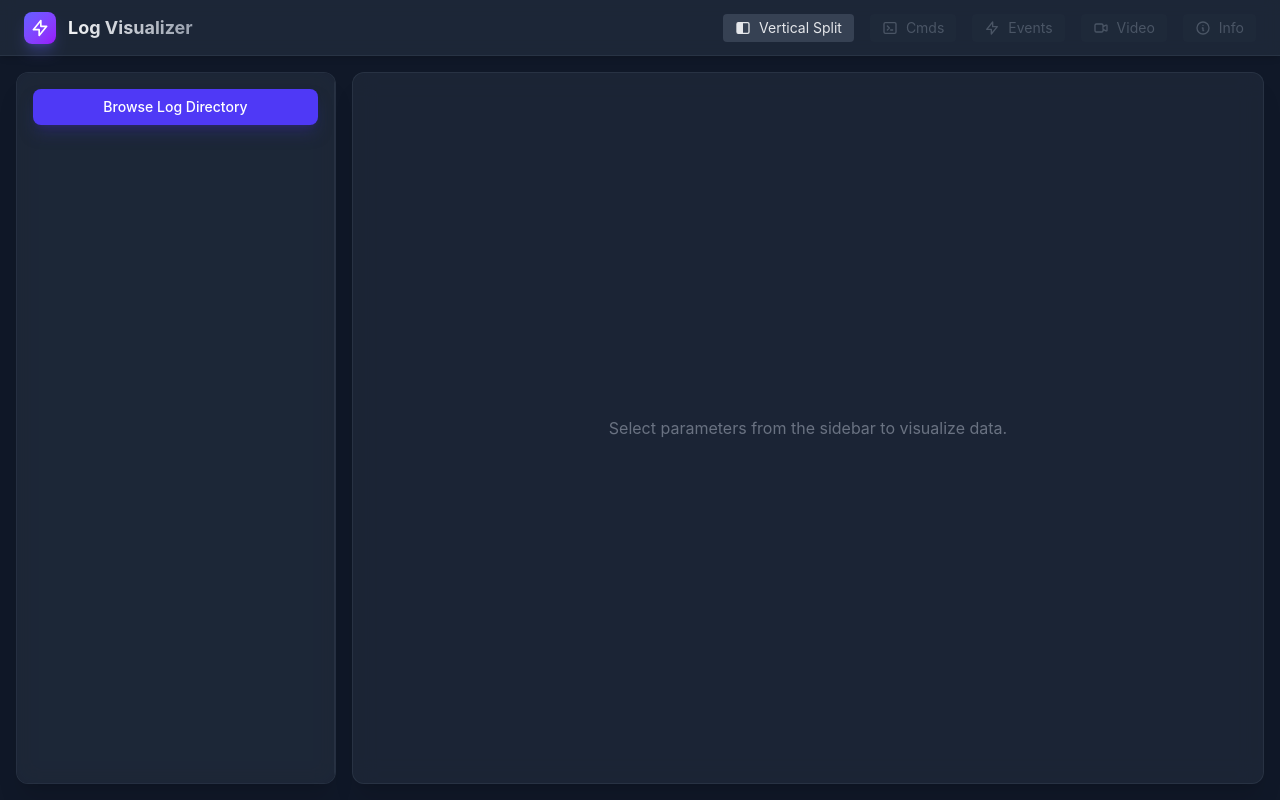
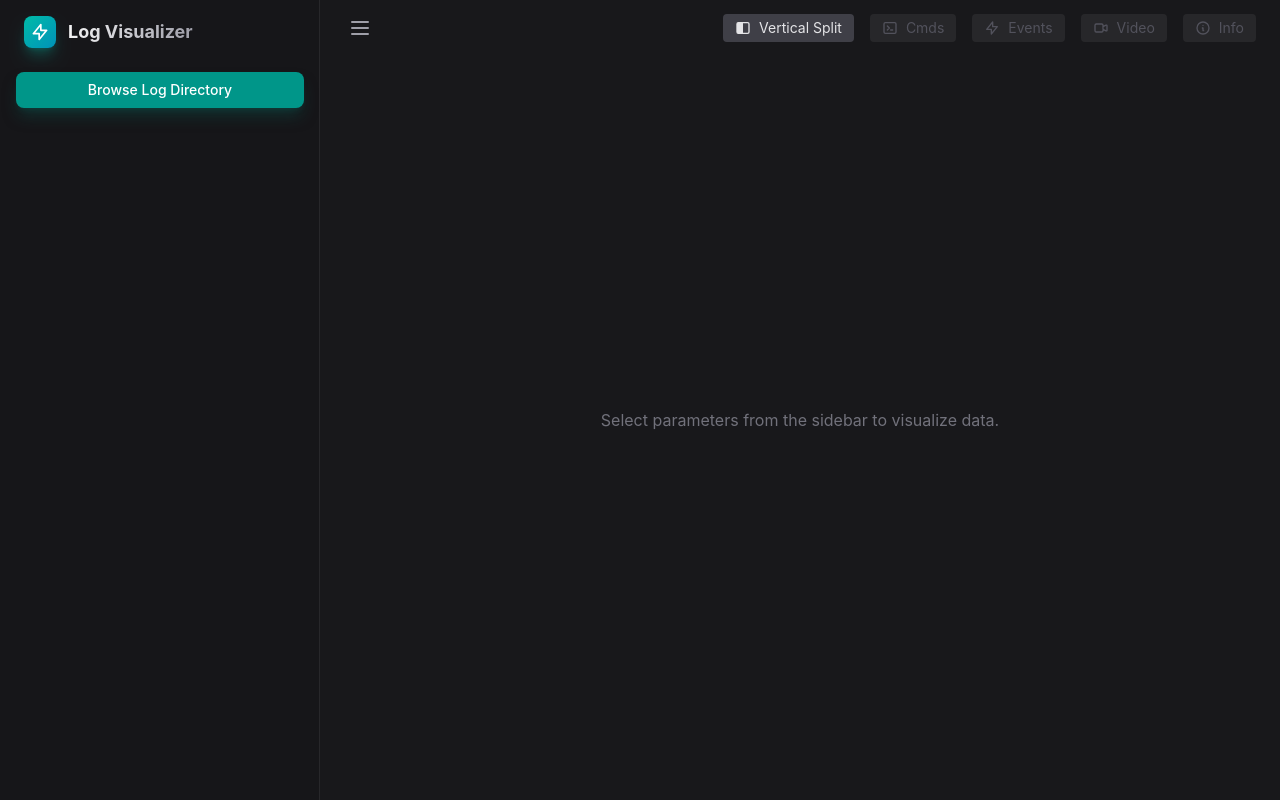
Before and after one commit to flslab/fls-cf-log-visualizer, a Vue app: page / in a window 1280 px wide. Built offline with nearby package versions, Linux system fonts and the light colour scheme.

Commit message:
update layout and colors

```diff
--- a/src/App.vue
+++ b/src/App.vue
@@ -1,23 +1,41 @@
 <template>
-  <div class="h-screen w-screen bg-gray-900 text-gray-100 flex flex-col font-sans overflow-hidden selection:bg-indigo-500/30">
+  <div class="h-screen w-screen bg-zinc-900 text-zinc-100 flex font-sans overflow-hidden selection:bg-teal-500/30">
 
-    <!-- Top Navigation Bar -->
-    <header class="h-14 bg-gray-800/90 backdrop-blur border-b border-gray-700/50 flex items-center justify-between px-6 shadow-md z-10">
-      <div class="flex items-center space-x-3">
-        <div class="w-8 h-8 rounded-lg bg-gradient-to-br from-indigo-500 to-purple-600 flex items-center justify-center shadow-lg shadow-indigo-500/30">
-          <svg class="w-5 h-5 text-white" fill="none" viewBox="0 0 24 24" stroke="currentColor">
-            <path stroke-linecap="round" stroke-linejoin="round" stroke-width="2" d="M13 10V3L4 14h7v7l9-11h-7z" />
-          </svg>
+    <!-- Sidebar -->
+    <aside
+      class="flex-shrink-0 transition-all duration-300 border-r border-zinc-800 overflow-hidden"
+      :class="isSidebarOpen ? 'w-80' : 'w-0'"
+    >
+      <div class="h-full w-80">
+        <Sidebar />
+      </div>
+    </aside>
+
+    <!-- Main Content Area -->
+    <main class="flex-1 flex flex-col min-w-0 overflow-hidden">
+
+      <!-- Top Navigation Bar -->
+      <header class="h-14 flex items-center justify-between px-6 z-10 shrink-0">
+        <div class="flex items-center space-x-4">
+          <button
+            @click="isSidebarOpen = !isSidebarOpen"
+            class="text-zinc-400 hover:text-zinc-200 transition-colors p-1 rounded hover:bg-zinc-800"
+            title="Toggle Sidebar"
+          >
+            <svg class="w-6 h-6" fill="none" viewBox="0 0 24 24" stroke="currentColor">
+              <path stroke-linecap="round" stroke-linejoin="round" stroke-width="2" d="M4 6h16M4 12h16M4 18h16" />
+            </svg>
+          </button>
+
+          <div v-if="store.currentTime !== null" class="text-sm">
+            Time: <span class="text-teal-400 font-mono">{{ store.currentTime.toFixed(3) }}s</span>
+          </div>
         </div>
-        <h1 class="text-lg font-bold bg-clip-text text-transparent bg-gradient-to-r from-gray-100 to-gray-400">
-          Log Visualizer
-        </h1>
-      </div>
 
-      <div class="flex space-x-4 items-center text-sm text-gray-400">
+        <div class="flex space-x-4 items-center text-sm text-zinc-400">
         <button
           @click="store.toggleSplitMode()"
-          class="px-3 py-1 bg-gray-700 hover:bg-gray-600 rounded text-gray-200 transition-colors flex items-center space-x-2"
+          class="px-3 py-1 bg-zinc-700 hover:bg-zinc-600 rounded text-zinc-200 transition-colors flex items-center space-x-2"
           title="Toggle Split Layout"
         >
           <svg v-if="store.splitMode === 'vertical'" class="w-4 h-4" fill="none" viewBox="0 0 24 24">
@@ -36,8 +54,8 @@
           :disabled="!store.hasCommands"
           class="px-3 py-1 rounded transition-colors flex items-center space-x-2"
           :class="[
-            !store.hasCommands ? 'bg-gray-800 text-gray-600 cursor-not-allowed' :
-            store.showCommands ? 'bg-indigo-600 hover:bg-indigo-500 text-gray-200' : 'bg-gray-700 hover:bg-gray-600 text-gray-200'
+            !store.hasCommands ? 'bg-zinc-800 text-zinc-600 cursor-not-allowed' :
+            store.showCommands ? 'bg-teal-900 hover:bg-teal-700 text-teal-200' : 'bg-zinc-700 hover:bg-zinc-600 text-zinc-200'
           ]"
           title="Toggle Command Markers"
         >
@@ -52,8 +70,8 @@
           :disabled="!store.hasEvents"
           class="px-3 py-1 rounded transition-colors flex items-center space-x-2"
           :class="[
-            !store.hasEvents ? 'bg-gray-800 text-gray-600 cursor-not-allowed' :
-            store.showEvents ? 'bg-indigo-600 hover:bg-indigo-500 text-gray-200' : 'bg-gray-700 hover:bg-gray-600 text-gray-200'
+            !store.hasEvents ? 'bg-zinc-800 text-zinc-600 cursor-not-allowed' :
+            store.showEvents ? 'bg-teal-900 hover:bg-teal-700 text-teal-200' : 'bg-zinc-700 hover:bg-zinc-600 text-zinc-200'
           ]"
           title="Toggle Event Markers"
         >
@@ -68,8 +86,8 @@
           :disabled="!store.hasVideos"
           class="px-3 py-1 rounded transition-colors flex items-center space-x-2"
           :class="[
-            !store.hasVideos ? 'bg-gray-800 text-gray-600 cursor-not-allowed' :
-            store.showVideoView ? 'bg-indigo-600 hover:bg-indigo-500 text-gray-200' : 'bg-gray-700 hover:bg-gray-600 text-gray-200'
+            !store.hasVideos ? 'bg-zinc-800 text-zinc-600 cursor-not-allowed' :
+            store.showVideoView ? 'bg-teal-900 hover:bg-teal-700 text-teal-200' : 'bg-zinc-700 hover:bg-zinc-600 text-zinc-200'
           ]"
           title="Toggle Video Panel"
         >
@@ -84,8 +102,8 @@
           :disabled="!store.hasInfo"
           class="px-3 py-1 rounded transition-colors flex items-center space-x-2"
           :class="[
-            !store.hasInfo ? 'bg-gray-800 text-gray-600 cursor-not-allowed' :
-            store.showInfoView ? 'bg-indigo-600 hover:bg-indigo-500 text-gray-200' : 'bg-gray-700 hover:bg-gray-600 text-gray-200'
+            !store.hasInfo ? 'bg-zinc-800 text-zinc-600 cursor-not-allowed' :
+            store.showInfoView ? 'bg-teal-900 hover:bg-teal-700 text-teal-200' : 'bg-zinc-700 hover:bg-zinc-600 text-zinc-200'
           ]"
           title="Toggle Drone Info"
         >
@@ -95,23 +113,11 @@
           <span>Info</span>
         </button>
 
-        <div v-if="store.currentTime !== null" class="ml-4">
-          Time: <span class="text-indigo-400 font-mono">{{ store.currentTime.toFixed(3) }}s</span>
-        </div>
       </div>
     </header>
 
-    <!-- Main Content Area -->
-    <main class="flex-1 flex overflow-hidden p-4 gap-4">
-
-      <!-- Sidebar -->
-      <aside class="w-80 flex-shrink-0 transition-all duration-300">
-        <div class="h-full glass-panel overflow-hidden">
-          <Sidebar />
-        </div>
-      </aside>
-
-      <!-- Plot and Video Area -->
+    <!-- Plot and Video Area -->
+    <div class="flex-1 flex p-4 pt-0 gap-4 overflow-hidden">
       <div
         class="flex-1 min-w-0 flex gap-4 transition-all duration-300"
         :class="store.splitMode === 'vertical' ? 'flex-row' : 'flex-col'"
@@ -127,7 +133,7 @@
           class="transition-all duration-300 flex gap-4"
           :class="store.splitMode === 'vertical' ? 'flex-col w-1/3 min-w-[300px]' : 'flex-row h-1/3 min-h-[250px] w-full'"
         >
-          <div v-if="store.showVideoView && store.selectedVideo" class="flex-1 min-h-[200px] min-w-[300px] bg-black rounded-xl overflow-hidden border border-gray-700/50 shadow-2xl relative">
+          <div v-if="store.showVideoView && store.selectedVideo" class="flex-1 min-h-[200px] min-w-[300px] bg-black rounded-xl overflow-hidden border border-[#2a2a2a] shadow-2xl relative">
             <VideoPlayer />
           </div>
           <div v-if="store.showInfoView" class="flex-1 min-h-[200px] min-w-[300px] relative">
@@ -135,13 +141,16 @@
           </div>
         </section>
       </div>
-
+    </div>
     </main>
   </div>
 </template>
 
 <script setup>
+import { ref } from 'vue';
 import { store } from './store';
+
+const isSidebarOpen = ref(true);
 import Sidebar from './components/Sidebar.vue';
 import PlotArea from './components/PlotArea.vue';
 import VideoPlayer from './components/VideoPlayer.vue';
--- a/src/components/InfoPanel.vue
+++ b/src/components/InfoPanel.vue
@@ -1,41 +1,41 @@
 <template>
-  <div class="h-full w-full bg-gray-800/80 backdrop-blur-md rounded-xl border border-gray-700/50 shadow-xl overflow-y-auto p-4 custom-scrollbar text-sm text-gray-300">
-    <h2 class="text-lg font-semibold text-gray-100 mb-4 flex items-center gap-2">
-      <svg class="w-5 h-5 text-indigo-400" fill="none" viewBox="0 0 24 24" stroke="currentColor">
+  <div class="h-full w-full bg-zinc-800/80 backdrop-blur-md rounded-xl border border-zinc-700/50 shadow-xl overflow-y-auto p-4 custom-scrollbar text-sm text-zinc-300">
+    <h2 class="text-lg font-semibold text-zinc-100 mb-4 flex items-center gap-2">
+      <svg class="w-5 h-5 text-teal-400" fill="none" viewBox="0 0 24 24" stroke="currentColor">
         <path stroke-linecap="round" stroke-linejoin="round" stroke-width="2" d="M13 16h-1v-4h-1m1-4h.01M21 12a9 9 0 11-18 0 9 9 0 0118 0z" />
       </svg>
-      Drone Information
+      Controller Configurations
     </h2>
 
-    <div v-if="Object.keys(store.drones).length === 0" class="text-gray-500 italic">
+    <div v-if="Object.keys(store.drones).length === 0" class="text-zinc-500 italic">
       No data loaded.
     </div>
 
     <div v-else class="space-y-6">
-      <div v-for="(drone, droneId) in store.drones" :key="droneId" class="bg-gray-900/50 rounded-lg p-4 border border-gray-700/50">
-        <h3 class="text-md font-bold text-indigo-300 mb-3 border-b border-gray-700 pb-2">
+      <div v-for="(drone, droneId) in store.drones" :key="droneId" class="bg-zinc-900/50 rounded-lg p-4 border border-zinc-700/50">
+        <h3 class="text-md font-bold text-teal-300 mb-3 border-b border-zinc-700 pb-2">
           {{ droneId }}
         </h3>
 
         <div v-if="drone.git_ver" class="mb-4">
-          <span class="text-gray-500 text-xs font-semibold uppercase tracking-wider">Git Version</span>
-          <div class="mt-1 font-mono text-xs bg-gray-950 p-2 rounded text-green-400 border border-gray-800 break-all">
+          <span class="text-zinc-500 text-xs font-semibold uppercase tracking-wider">Git Version</span>
+          <div class="mt-1 font-mono text-xs bg-zinc-950 p-2 rounded text-green-400 border border-zinc-800 break-all">
             {{ drone.git_ver }}
           </div>
         </div>
 
         <div v-if="drone.args && Object.keys(drone.args).length > 0">
-          <span class="text-gray-500 text-xs font-semibold uppercase tracking-wider mb-2 block">Arguments</span>
-          <div class="grid grid-cols-1 xl:grid-cols-2 gap-x-6 gap-y-2">
-            <div v-for="(value, key) in drone.args" :key="key" class="flex justify-between border-b border-gray-800/50 py-1">
-              <span class="text-gray-400 font-mono text-xs">{{ key }}</span>
-              <span class="text-gray-200 text-xs text-right break-words max-w-[50%]">
+          <span class="text-zinc-500 text-xs font-semibold uppercase tracking-wider mb-2 block">Arguments</span>
+          <div class="grid grid-cols-1 gap-x-6 gap-y-2">
+            <div v-for="(value, key) in drone.args" :key="key" class="flex justify-between border-b border-zinc-800/50 py-1">
+              <span class="text-zinc-400 font-mono text-xs break-words">{{ key }}</span>
+              <span class="text-zinc-200 text-xs text-right break-words max-w-[60%]">
                 {{ formatValue(value) }}
               </span>
             </div>
           </div>
         </div>
-        <div v-else class="text-xs text-gray-600 italic">No arguments found.</div>
+        <div v-else class="text-xs text-zinc-600 italic">No arguments found.</div>
       </div>
     </div>
   </div>
--- a/src/components/PlotArea.vue
+++ b/src/components/PlotArea.vue
@@ -1,6 +1,6 @@
 <template>
-  <div class="h-full w-full bg-gray-800/80 backdrop-blur-md rounded-xl border border-gray-700/50 shadow-xl overflow-hidden flex flex-col p-2">
-    <div v-if="store.selectedParams.length === 0" class="flex-1 flex items-center justify-center text-gray-500">
+  <div class="h-full w-full overflow-hidden flex flex-col p-2">
+    <div v-if="store.selectedParams.length === 0" class="flex-1 flex items-center justify-center text-zinc-500">
       Select parameters from the sidebar to visualize data.
     </div>
     <v-chart
--- a/src/components/Sidebar.vue
+++ b/src/components/Sidebar.vue
@@ -1,16 +1,28 @@
 <template>
-  <div class="h-full flex flex-col p-4 bg-gray-800/80 backdrop-blur-md border-r border-gray-700/50 text-sm overflow-hidden">
-    <div class="mb-6 space-y-2">
+  <div class="h-full flex flex-col p-4 bg-zinc-950/10 text-sm overflow-hidden">
+
+    <div class="flex items-center space-x-3 mb-6 px-2 shrink-0">
+      <div class="w-8 h-8 rounded-lg bg-gradient-to-br from-teal-500 to-cyan-600 flex items-center justify-center shadow-lg shadow-teal-500/30 shrink-0">
+        <svg class="w-5 h-5 text-white" fill="none" viewBox="0 0 24 24" stroke="currentColor">
+          <path stroke-linecap="round" stroke-linejoin="round" stroke-width="2" d="M13 10V3L4 14h7v7l9-11h-7z" />
+        </svg>
+      </div>
+      <h1 class="text-lg font-bold bg-clip-text text-transparent bg-gradient-to-r from-zinc-100 to-zinc-400 truncate">
+        Log Visualizer
+      </h1>
+    </div>
+
+    <div class="mb-6 space-y-2 shrink-0">
       <button
         @click="loadDirectory"
-        class="w-full py-2 px-4 bg-indigo-600 hover:bg-indigo-500 rounded-lg text-white font-medium transition-colors shadow-lg shadow-indigo-900/50"
+        class="w-full py-2 px-4 bg-teal-600 hover:bg-teal-500 rounded-lg text-white font-medium transition-colors shadow-lg shadow-teal-900/50"
       >
         Browse Log Directory
       </button>
       <button
         v-if="store.selectedParams.length > 0"
         @click="store.clearSelectedParams()"
-        class="w-full py-2 px-4 bg-gray-700 hover:bg-gray-600 rounded-lg text-white font-medium transition-colors border border-gray-600"
+        class="w-full py-2 px-4 bg-zinc-700 hover:bg-zinc-600 rounded-lg text-white font-medium transition-colors border border-zinc-600"
       >
         Clear Plot
       </button>
@@ -20,19 +32,19 @@
 
       <!-- Videos Section -->
       <div v-if="store.videos.length > 1">
-        <h3 class="text-xs font-semibold text-gray-400 uppercase tracking-wider mb-2">Select Video</h3>
+        <h3 class="text-xs font-semibold text-zinc-400 uppercase tracking-wider mb-2">Select Video</h3>
         <div class="space-y-1 mb-6">
           <label
             v-for="video in store.videos"
             :key="video.name"
-            class="flex items-center space-x-2 px-3 py-2 rounded-lg cursor-pointer transition-colors hover:bg-gray-700/50 text-gray-300"
+            class="flex items-center space-x-2 px-3 py-2 rounded-lg cursor-pointer transition-colors hover:bg-zinc-700/50 text-zinc-300"
           >
             <input
               type="radio"
               name="videoSelection"
               :checked="store.selectedVideo?.name === video.name"
               @change="store.selectedVideo = video"
-              class="rounded-full bg-gray-900 border-gray-600 text-indigo-500 focus:ring-indigo-500/50"
+              class="rounded-full bg-zinc-900 border-zinc-600 text-teal-500 focus:ring-teal-500/50"
             />
             <span class="truncate">{{ video.name }}</span>
           </label>
@@ -42,7 +54,7 @@
       <!-- Drones Section -->
       <div v-if="Object.keys(store.drones).length > 0">
         <div class="flex items-center justify-between mb-2">
-          <h3 class="text-xs font-semibold text-gray-400 uppercase tracking-wider">Drones</h3>
+          <h3 class="text-xs font-semibold text-zinc-400 uppercase tracking-wider">Drones</h3>
         </div>
 
         <!-- Search Input -->
@@ -51,36 +63,36 @@
             v-model="searchQuery"
             type="text"
             placeholder="Search parameters..."
-            class="w-full bg-gray-900 border border-gray-700 rounded-lg px-3 py-2 text-sm text-gray-200 placeholder-gray-500 focus:outline-none focus:border-indigo-500 focus:ring-1 focus:ring-indigo-500 transition-colors"
+            class="w-full bg-zinc-900 border border-zinc-700 rounded-lg px-3 py-2 text-sm text-zinc-200 placeholder-zinc-500 focus:outline-none focus:border-teal-500 focus:ring-1 focus:ring-teal-500 transition-colors"
           />
         </div>
 
         <div v-for="(drone, droneId) in filteredDrones" :key="droneId" class="mb-4">
           <div
-            class="px-3 py-2 bg-gray-700/50 rounded-lg flex justify-between items-center cursor-pointer select-none mb-1"
+            class="px-3 py-2 bg-zinc-700/50 rounded-lg flex justify-between items-center cursor-pointer select-none mb-1"
             @click="toggleDrone(droneId)"
           >
-            <span class="font-medium text-gray-200">{{ droneId }}</span>
-            <span class="text-gray-400 text-xs">{{ expanded[droneId] ? '▼' : '▶' }}</span>
+            <span class="font-medium text-zinc-200">{{ droneId }}</span>
+            <span class="text-zinc-400 text-xs">{{ expanded[droneId] ? '▼' : '▶' }}</span>
           </div>
 
           <div v-show="expanded[droneId]" class="pl-4 space-y-4 mt-2">
             <!-- Group parameters by their root group (e.g., cf_CTRL_ATT_RATE) -->
             <div v-for="(params, groupName) in groupedParams(drone.parameters)" :key="groupName">
-              <div class="text-xs font-medium text-gray-500 mb-1">{{ groupName }}</div>
+              <div class="text-xs font-medium text-zinc-500 mb-1">{{ groupName }}</div>
               <div class="space-y-1">
                 <label
                   v-for="param in params"
                   :key="param.fullId"
-                  class="flex items-center space-x-2 text-gray-300 hover:text-white cursor-pointer py-1"
+                  class="flex items-center space-x-2 text-zinc-300 hover:text-white cursor-pointer py-1"
                 >
                   <input
                     type="checkbox"
                     :checked="store.isParamSelected(droneId, param.fullId)"
                     @change="store.toggleParam(droneId, param.fullId)"
-                    class="rounded bg-gray-900 border-gray-600 text-indigo-500 focus:ring-indigo-500/50"
+                    class="rounded bg-zinc-900 border-zinc-600 text-teal-500 focus:ring-teal-500/50"
                   />
-                  <span class="truncate" :title="param.name">{{ param.name }} <span class="text-gray-500 text-[10px]" v-if="param.unit">[{{ param.unit }}]</span></span>
+                  <span class="truncate" :title="param.name">{{ param.name }} <span class="text-zinc-500 text-[10px]" v-if="param.unit">[{{ param.unit }}]</span></span>
                 </label>
               </div>
             </div>
--- a/src/components/VideoPlayer.vue
+++ b/src/components/VideoPlayer.vue
@@ -1,5 +1,5 @@
 <template>
-  <div class="h-full w-full flex flex-col bg-black rounded-xl overflow-hidden border border-gray-700/50 shadow-2xl relative">
+  <div class="h-full w-full flex flex-col bg-black rounded-xl overflow-hidden border border-zinc-700/50 shadow-2xl relative">
     <video
       ref="videoPlayer"
       class="w-full h-full object-contain"
--- a/src/style.css
+++ b/src/style.css
@@ -2,7 +2,7 @@
 
 @layer base {
   body {
-    @apply bg-gray-900 text-gray-100;
+    @apply bg-zinc-900 text-zinc-100;
   }
 }
 
```
Also changed, not shown: img/ui.png.
